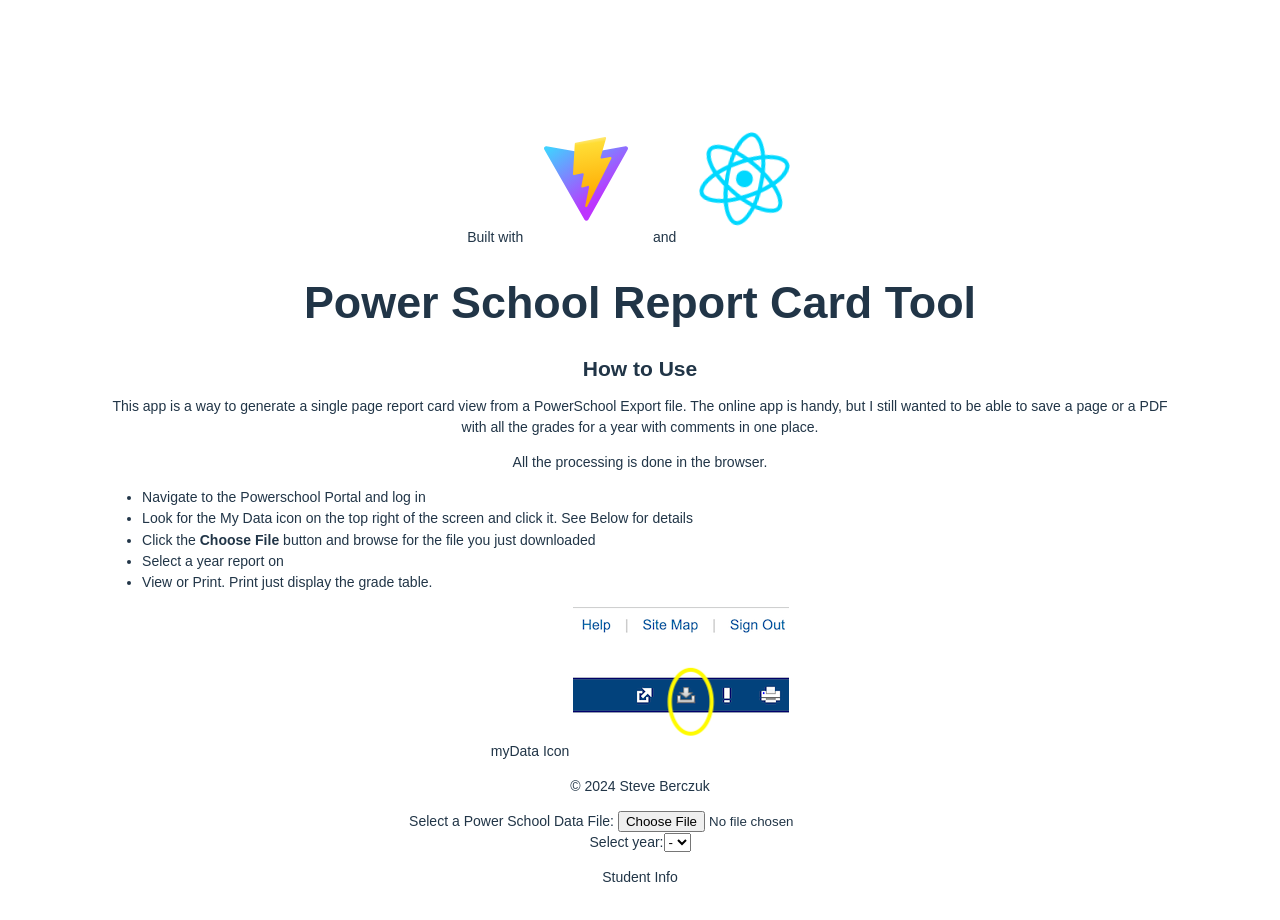
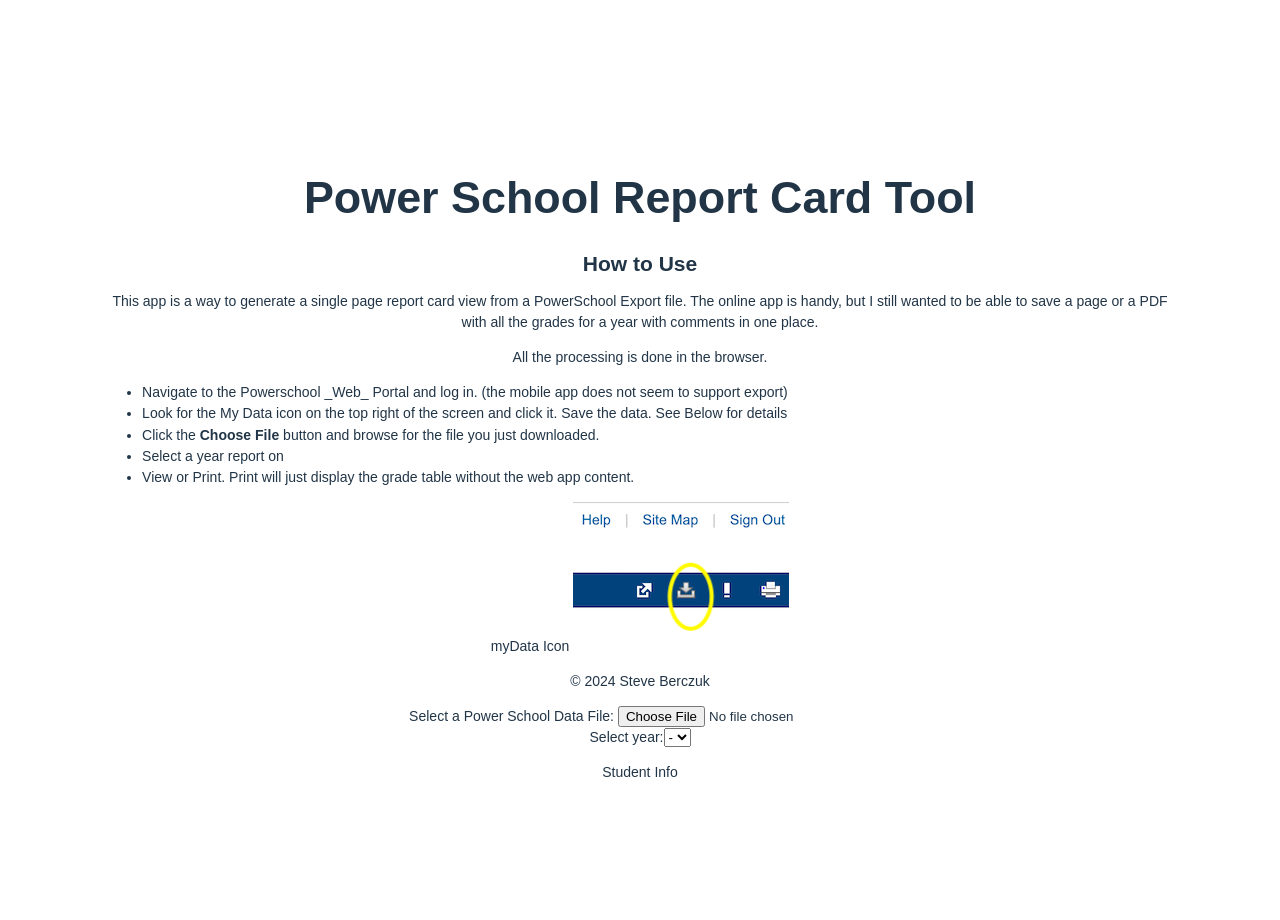
Before and after one commit to sberczuk/power-school-reporter-react, a React (Vite) app: page / in a window 1280 px wide. Shown: the top 920 px of the page. Built offline with nearby package versions, Linux system fonts and the light colour scheme.

Commit message:
some ui  clean up. support T and Q marking periods

```diff
--- a/src/App.tsx
+++ b/src/App.tsx
@@ -1,7 +1,6 @@
 import {ChangeEventHandler, useState} from 'react'
 import {StudentDisplay} from './Student.tsx'
-import reactLogo from './assets/react.svg'
-import viteLogo from '/vite.svg'
+
 import './App.css'
 import {mimeToXml, parseXML} from "./parser.ts";
 import {Grade, Student, StudentReport,} from "./types.ts";
@@ -75,15 +74,6 @@
 // mame years change. Allow for  update when the year is selected.
     return (
         <>
-            <div className={'noPrint'}>
-                <p>Built with
-                <a href="https://vitejs.dev" target="_blank">
-                    <img src={viteLogo} className="logo" alt="Vite logo"/>
-                </a> and
-                <a href="https://react.dev" target="_blank">
-                    <img src={reactLogo} className="logo react" alt="React logo"/>
-                </a></p>
-            </div>
             <h1 className={'noPrint'}>Power School Report Card Tool</h1>
             <Instructions/>
             <div className={'noPrint'}>
--- a/src/GradeView.tsx
+++ b/src/GradeView.tsx
@@ -2,7 +2,13 @@
 
 export function GradeView({g}: { g: Grade }) {
     if (g) {
-        const quarter = g.quarter.toLowerCase();
+        let quarter = g.quarter.toLowerCase();
+
+        // handle terms (T1) as well aq Querters(Q1)
+        // TODO: Find a better way to do this based on the universa of 'quarter' values
+        if (quarter.startsWith('t')){
+           quarter  = quarter.replace('t', 'q');
+        }
         return (
             <>
                 {/*<div className={'grade-container'}>*/}
--- a/src/Instructions.tsx
+++ b/src/Instructions.tsx
@@ -9,11 +9,11 @@
 
             <p> All the processing is done in the browser.</p>
             <ul>
-                <li>Navigate to the Powerschool Portal and log in</li>
-                <li>Look for the My Data icon on the top right of the screen and click it. See Below for details</li>
-                <li>Click the <b>Choose File</b> button and browse for the file you just downloaded</li>
+                <li>Navigate to the Powerschool _Web_ Portal and log in. (the mobile app does not seem to support export)</li>
+                <li>Look for the My Data icon on the top right of the screen and click it. Save the data. See Below for details</li>
+                <li>Click the <b>Choose File</b> button and browse for the file you just downloaded.</li>
                 <li>Select a year report on</li>
-                <li>View or Print. Print just display the grade table.</li>
+                <li>View or Print. Print will just display the grade table without the web app content.</li>
             </ul>
             <p> myData Icon <img src={psLogo}/></p>
             <p>&copy; 2024 Steve Berczuk</p>
```
Also changed, not shown: 1 other file (tests, documents, lock files or other folders).
